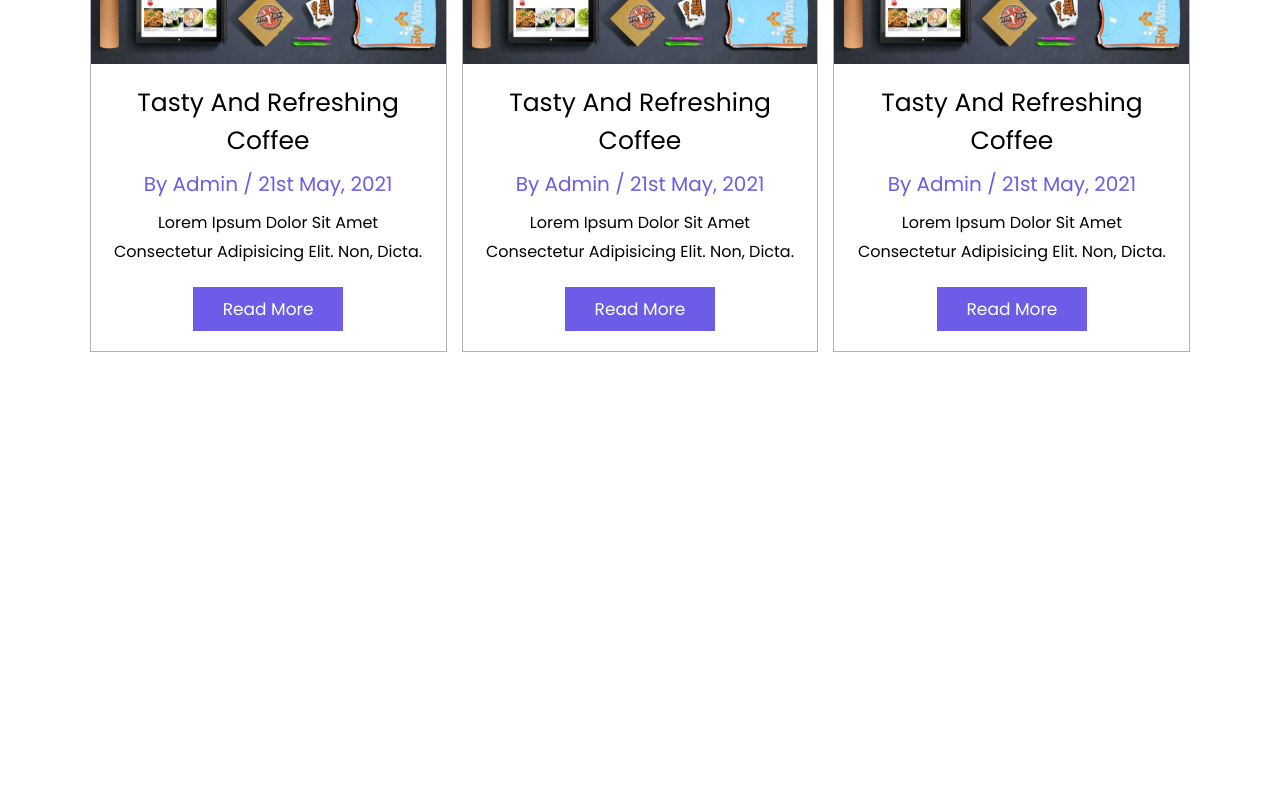
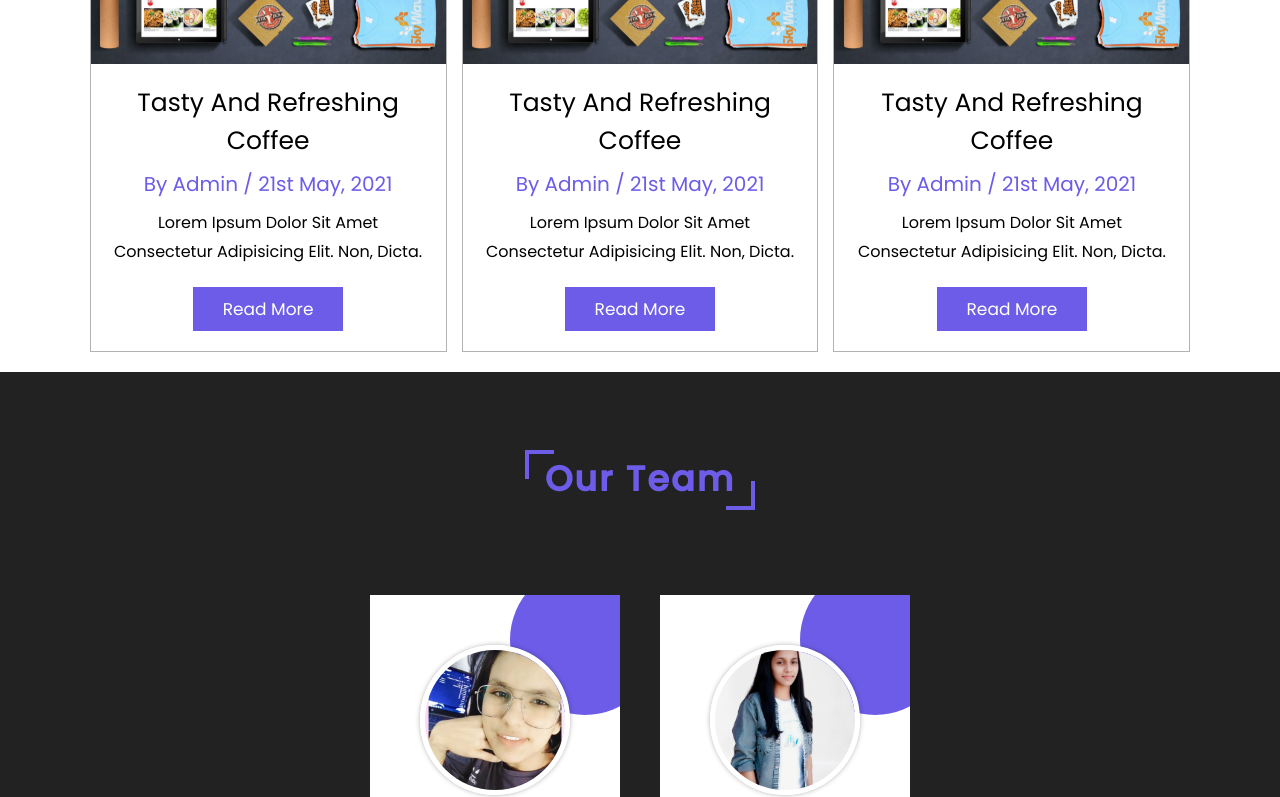
Before and after one commit to AartiJakhar/service-app, a Next.js app: page / in a window 1280 px wide. Shown: the part 2000-2797 px from the top of the page. Before the commit the page ends 2372 px from the top, so only its background shows below. Built offline with nearby package versions, Linux system fonts and the light colour scheme.

Commit message:
adding Team components

```diff
--- a/components/basicpage/Blogs.js
+++ b/components/basicpage/Blogs.js
@@ -4,10 +4,10 @@ import styles from '../../styles/basicpage/Blogs.module.css'
 
 export default function Blog() {
   return (
-    <section class={styles.blogs} id="blogs">
+    <section className={styles.blogs} id="blogs">
 <h1 className={`${styles.heading} heading`}>our blogs</h1>
 
-    <div class={styles.boxContainer}>
+    <div className={styles.boxContainer}>
     <Blogitem/>
     <Blogitem/>
     <Blogitem/>
--- /dev/null
+++ b/components/basicpage/Team.js
@@ -0,0 +1,19 @@
+import React from 'react'
+import styles from '../../styles/basicpage/Team.module.css'
+import Teamcard from '../cards/Teamcard'
+export default function Team() {
+  return (
+    <section id="team" className={styles.team}>
+
+    <h1 className="heading">our team</h1>
+
+    <div className={styles.row}>
+
+   <Teamcard/>
+
+    </div>
+
+
+    </section>
+  )
+}
--- /dev/null
+++ b/components/cards/Teamcard.js
@@ -0,0 +1,39 @@
+import React from 'react'
+import styles from '../../styles/basicpage/Team.module.css'
+export default function Teamcard() {
+    const onclick = (Element)=>{
+        console.log(Element)
+    }
+  return (
+    <>
+    <div className={styles.card}>
+      <div className={styles.image}>
+        <img src="aartijakhar.jpeg" alt=""/>
+      </div>
+      <div className={styles.info}>
+        <h3>Aarti Jakhar</h3>
+        <span>MERN Stack Developer</span>
+        <div className={styles.icons}>
+          <a href="#" className="fab fa-facebook-f"></a>
+          <a href="#" className="fab fa-twitter"></a>
+          <a href="#" className="fab fa-instagram"></a>
+        </div>
+      </div>
+    </div>
+    <div className={styles.card}>
+      <div className={styles.image}>
+        <img src="kavitajakhar.png" alt=""   />
+      </div>
+      <div className={styles.info}>
+        <h3>Aarti Jakhar</h3>
+        <span>MERN Stack Developer</span>
+        <div className={styles.icons}>
+          <a href="#" className="fab fa-facebook-f"></a>
+          <a href="#" className="fab fa-twitter"></a>
+          <a href="#" className="fab fa-instagram"></a>
+        </div>
+      </div>
+    </div>
+ </>
+  )
+}
--- a/pages/index.js
+++ b/pages/index.js
@@ -1,6 +1,7 @@
 import Head from 'next/head'
 import About from '../components/basicpage/About'
 import Blog from '../components/basicpage/Blogs'
+import Team from '../components/basicpage/Team'
 import Header from '../components/Header'
 
 export default function Home() {
@@ -16,7 +17,7 @@ export default function Home() {
       <Header/>
         <About/>
         <Blog/>
-
+     <Team/>
 
     </>
   )
--- /dev/null
+++ b/styles/basicpage/Team.module.css
@@ -0,0 +1,87 @@
+
+.team{
+    min-height: 100vh;
+    width:100vw;
+    text-align: center;
+    background-color: #222;;
+  }
+
+  .team .heading{
+    color:#fff;
+  }
+
+  .team .heading::before, .team .heading::after{
+    border-color:#fff;
+  }
+
+  .team .row{
+    display: flex;
+    align-items: center;
+    justify-content: center;
+    flex-wrap: wrap;
+  }
+
+  .team .row .card{
+    height:35rem;
+    width:25rem;
+    background:#fff;
+    text-align: center;
+    margin:7rem 2rem;
+    position: relative;
+    overflow: hidden;
+    -webkit-box-reflect: below .2rem linear-gradient(transparent 70%, #0004);
+  }
+
+  .team .row .card .image{
+    margin:1rem 0;
+    padding-top: 4rem;
+  }
+
+  .team .row .card .image img{
+    height:15rem;
+    width:15rem;
+    border-radius: 50%;
+    border:.5rem solid #fff;
+    box-shadow: 0 0 .5rem rgba(0,0,0,.3);
+    object-fit: cover;
+  }
+
+  .team .row .card .info h3{
+    font-size: 2rem;
+    color:#333;
+  }
+
+  .team .row .card .info span{
+    font-size: 1.8rem;
+    color:var(--color);
+  }
+
+  .team .row .card .info .icons a{
+    margin-top: 4rem;
+    padding:0 1rem;
+    font-size: 2rem;
+    color:#333;
+  }
+
+  .team .row .card .info .icons a:hover{
+    color:var(--color);
+  }
+
+  .team .row .card::before, .team .row .card::after{
+    content: '';
+    position: absolute;
+    border-radius: 50%;
+    height:15rem;
+    width:15rem;
+    z-index: -1;
+  }
+
+  .team .row .card::before{
+    background:var(--color);
+    top:-3rem; right: -4rem;
+  }
+
+  .team .row .card::after{
+    background:#ccc;
+    bottom:-3rem; left: -4rem;
+  }
```
Also changed, not shown: public/aartijakhar.jpeg (added), public/kavitajakhar.png (added).
